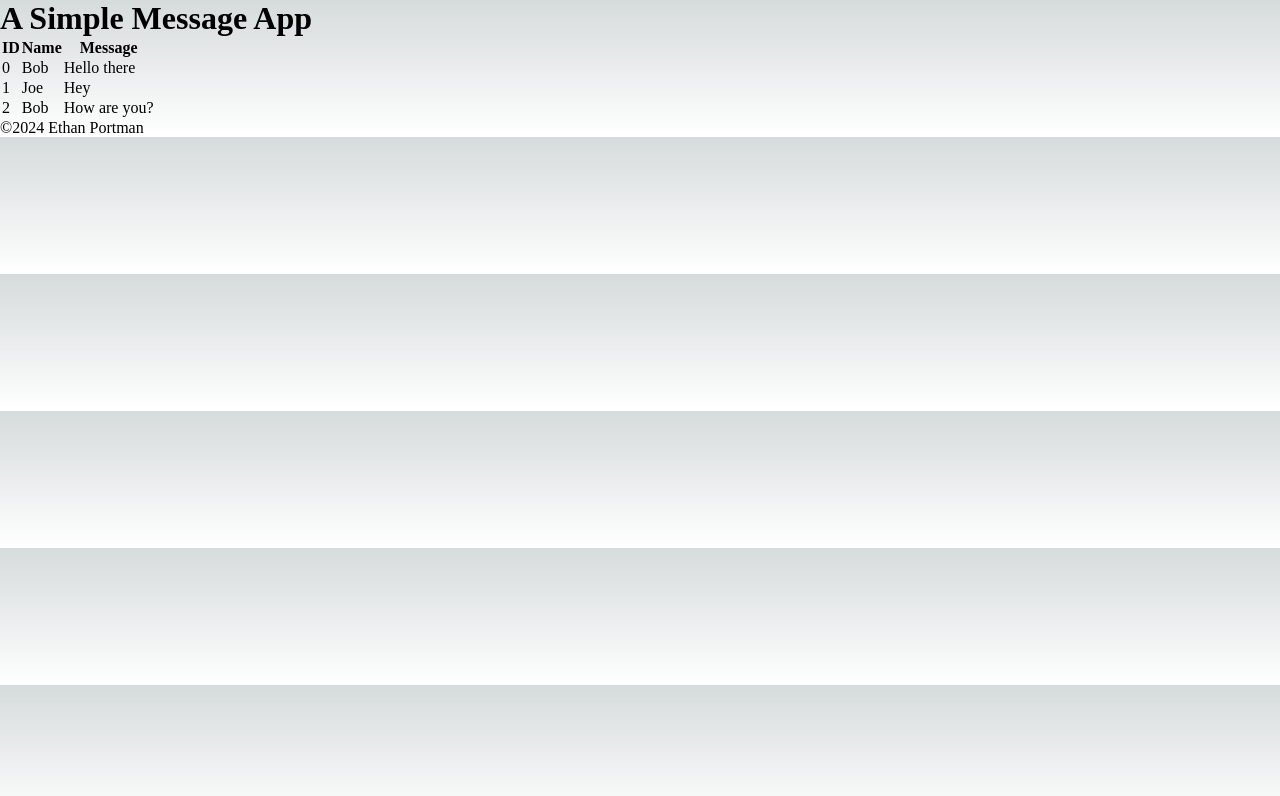
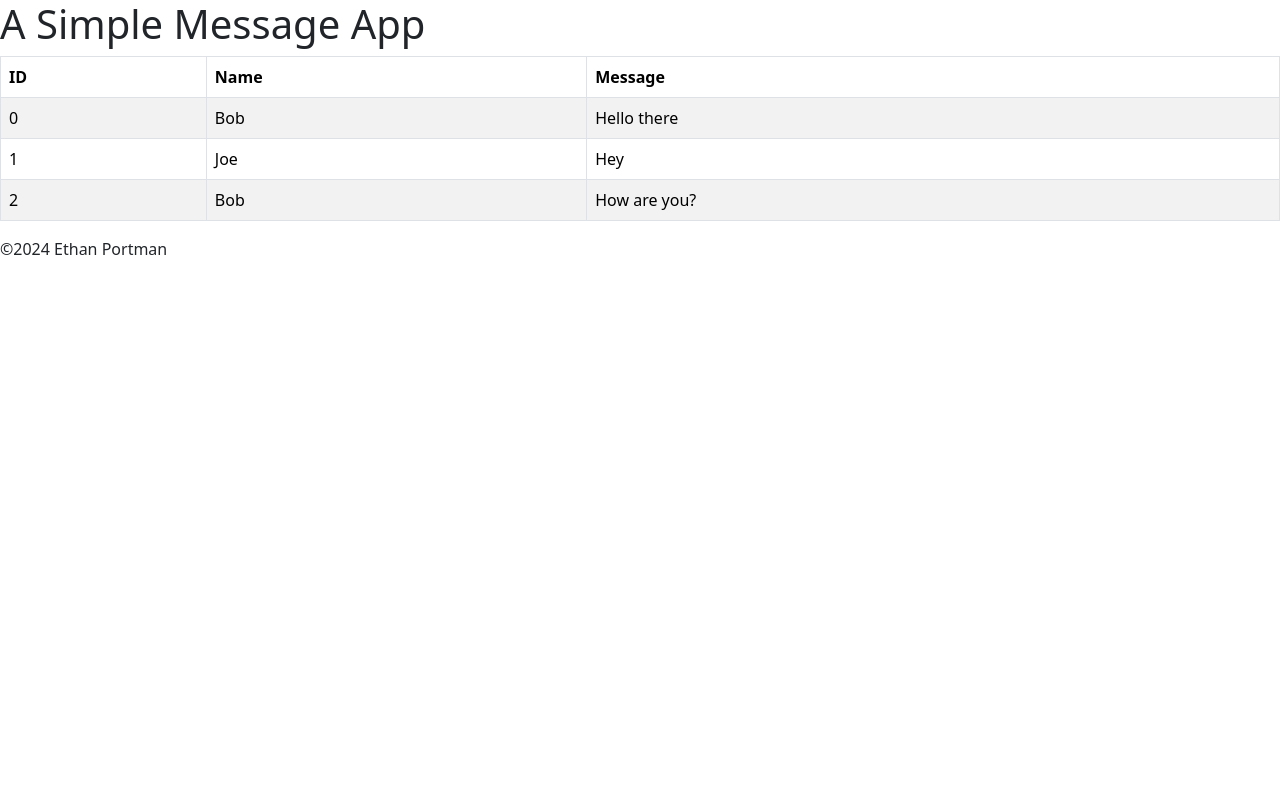
Before and after one commit to Ethan-Portman/msg-board-app, a Next.js app: page / in a window 1280 px wide. Shown: the top 796 px of the page. Built offline with nearby package versions, Linux system fonts and the light colour scheme.

Commit message:
Changed some default styling

```diff
--- a/components/MessageList.js
+++ b/components/MessageList.js
@@ -1,3 +1,4 @@
+import Table from 'react-bootstrap/Table';
 import Message from "@/components/Message";
 
 const MessageList = () => {
@@ -8,7 +9,7 @@ const MessageList = () => {
     ]
 
     return (
-        <table>
+        <Table striped bordered hover>
             <thead>
                 <tr>
                     <th>ID</th>
@@ -21,7 +22,7 @@ const MessageList = () => {
                     <Message key={message.id} {...message} />
                 ))}
             </tbody>
-        </table>
+        </Table>
     );
 };
 
--- a/package.json
+++ b/package.json
@@ -9,9 +9,11 @@
     "lint": "next lint"
   },
   "dependencies": {
+    "bootstrap": "^5.3.2",
+    "next": "14.1.0",
     "react": "^18",
-    "react-dom": "^18",
-    "next": "14.1.0"
+    "react-bootstrap": "^2.10.0",
+    "react-dom": "^18"
   },
   "devDependencies": {
     "eslint": "^8",
--- a/pages/_app.js
+++ b/pages/_app.js
@@ -1,4 +1,5 @@
 import "@/styles/globals.css";
+import 'bootstrap/dist/css/bootstrap.min.css';
 
 export default function App({ Component, pageProps }) {
   return <Component {...pageProps} />;
--- a/styles/globals.css
+++ b/styles/globals.css
@@ -9,30 +9,24 @@
   --background-start-rgb: 214, 219, 220;
   --background-end-rgb: 255, 255, 255;
 
-  --primary-glow: conic-gradient(
-    from 180deg at 50% 50%,
+  --primary-glow: conic-gradient(from 180deg at 50% 50%,
       #16abff33 0deg,
       #0885ff33 55deg,
       #54d6ff33 120deg,
       #0071ff33 160deg,
-    transparent 360deg
-  );
-  --secondary-glow: radial-gradient(
-    rgba(255, 255, 255, 1),
-    rgba(255, 255, 255, 0)
-  );
+      transparent 360deg);
+  --secondary-glow: radial-gradient(rgba(255, 255, 255, 1),
+      rgba(255, 255, 255, 0));
 
   --tile-start-rgb: 239, 245, 249;
   --tile-end-rgb: 228, 232, 233;
-  --tile-border: conic-gradient(
-    #00000080,
+  --tile-border: conic-gradient(#00000080,
       #00000040,
       #00000030,
       #00000020,
       #00000010,
       #00000010,
-    #00000080
-  );
+      #00000080);
 
   --callout-rgb: 238, 240, 241;
   --callout-border-rgb: 172, 175, 176;
@@ -40,68 +34,8 @@
   --card-border-rgb: 131, 134, 135;
 }
 
-@media (prefers-color-scheme: dark) {
-  :root {
-    --foreground-rgb: 255, 255, 255;
-    --background-start-rgb: 0, 0, 0;
-    --background-end-rgb: 0, 0, 0;
-
-    --primary-glow: radial-gradient(rgba(1, 65, 255, 0.4), rgba(1, 65, 255, 0));
-    --secondary-glow: linear-gradient(
-      to bottom right,
-      rgba(1, 65, 255, 0),
-      rgba(1, 65, 255, 0),
-      rgba(1, 65, 255, 0.3)
-    );
-
-    --tile-start-rgb: 2, 13, 46;
-    --tile-end-rgb: 2, 5, 19;
-    --tile-border: conic-gradient(
-      #ffffff80,
-      #ffffff40,
-      #ffffff30,
-      #ffffff20,
-      #ffffff10,
-      #ffffff10,
-      #ffffff80
-    );
-
-    --callout-rgb: 20, 20, 20;
-    --callout-border-rgb: 108, 108, 108;
-    --card-rgb: 100, 100, 100;
-    --card-border-rgb: 200, 200, 200;
-  }
-}
-
-* {
-  box-sizing: border-box;
-  padding: 0;
-  margin: 0;
-}
-
 html,
 body {
   max-width: 100vw;
   overflow-x: hidden;
 }
-
-body {
-  color: rgb(var(--foreground-rgb));
-  background: linear-gradient(
-      to bottom,
-      transparent,
-      rgb(var(--background-end-rgb))
-    )
-    rgb(var(--background-start-rgb));
-}
-
-a {
-  color: inherit;
-  text-decoration: none;
-}
-
-@media (prefers-color-scheme: dark) {
-  html {
-    color-scheme: dark;
-  }
-}
```
Also changed, not shown: 1 other file (tests, documents, lock files or other folders). Lines whose indentation alone changed are shown as unchanged.
